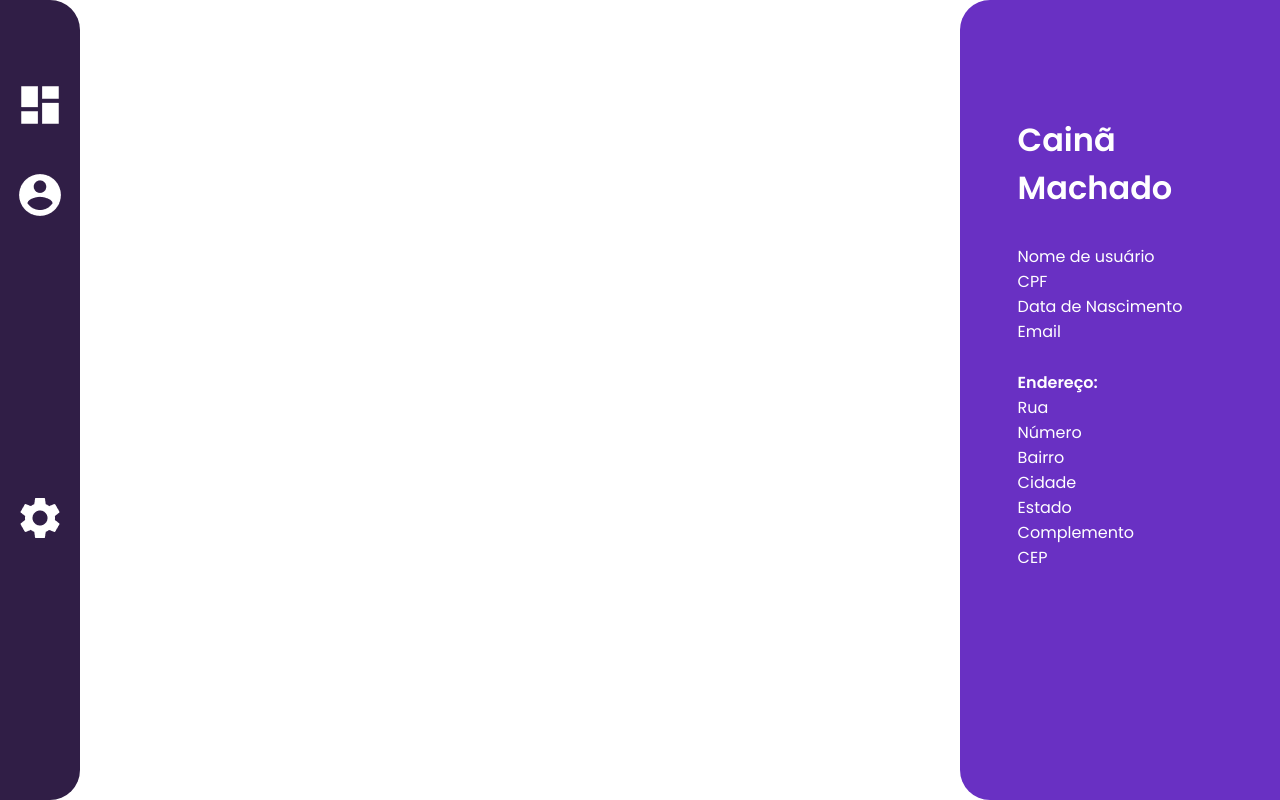
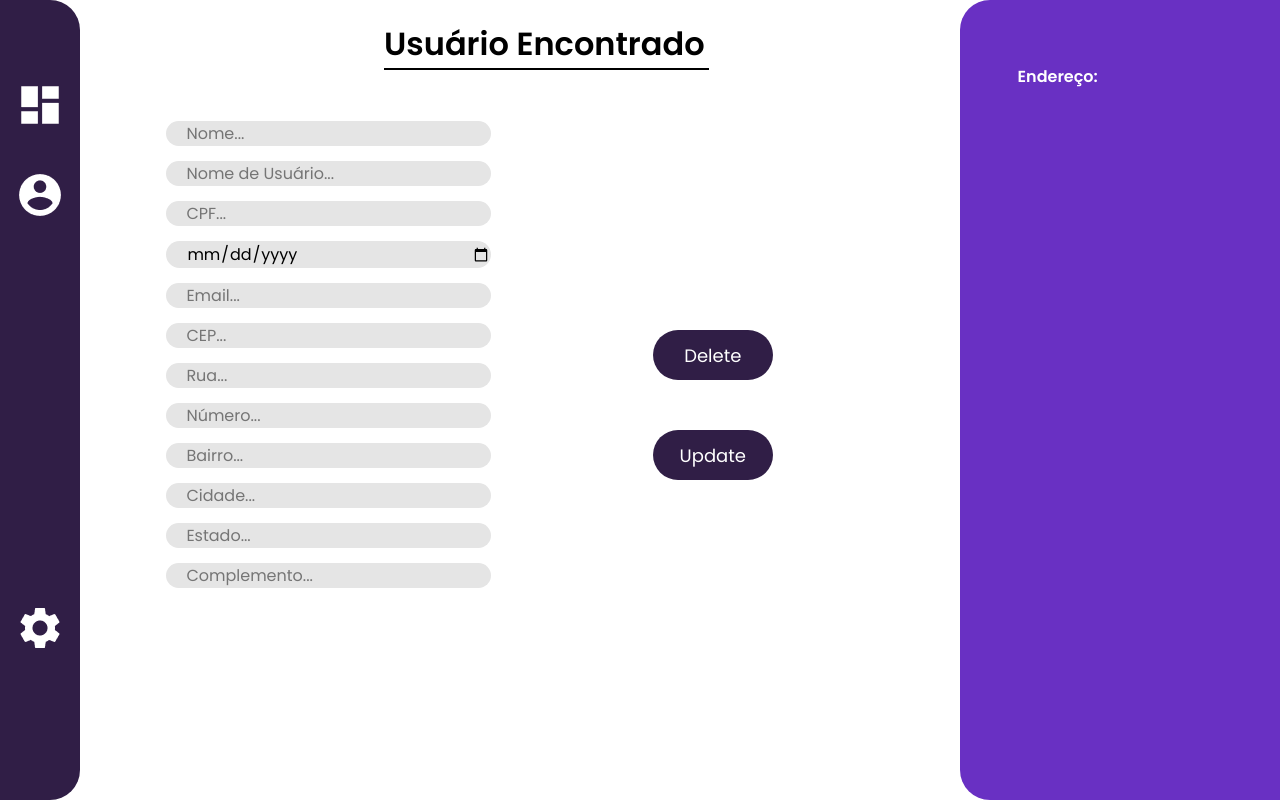
Before and after one commit to AbJoia/Projeto-final-react-web, a React (Create React App) app: page /user/1 in a window 1280 px wide. Built offline with nearby package versions, Linux system fonts and the light colour scheme; no server answers.

Commit message:
User page

```diff
--- a/package.json
+++ b/package.json
@@ -6,6 +6,7 @@
     "@testing-library/jest-dom": "^4.2.4",
     "@testing-library/react": "^9.5.0",
     "@testing-library/user-event": "^7.2.1",
+    "axios": "^0.20.0",
     "react": "^16.13.1",
     "react-dom": "^16.13.1",
     "react-router-dom": "^5.2.0",
--- a/src/App.js
+++ b/src/App.js
@@ -16,7 +16,7 @@ function App() {
         <Route path="/signup" componente={Signup}>
           <Signup />
         </Route>
-        <Route path="/user" componente={User}>
+        <Route path="/user/:id" componente={User}>
           <User/>
         </Route>
       </Switch>
--- a/src/components/Header/styles.js
+++ b/src/components/Header/styles.js
@@ -25,7 +25,7 @@ export const BottomButton = styled.div`
     width: 40px;
     height: 40px;
     position: relative;
-    top: 330px;
+    top: 55%;
     left: 15px;
     display: flex;
     align-items: flex-end;
--- a/src/pages/User/index.js
+++ b/src/pages/User/index.js
@@ -1,6 +1,7 @@
-import React from 'react';
+import React, { useState, useEffect } from 'react';
 
 import Header from '../../components/Header';
+import api from '../../services/api';
 
 import {
     RightBarContainer,
@@ -9,35 +10,128 @@ import {
     ListContainer,
     InfoList,
     AddressList,
-    RightBarContent
+    RightBarContent,
+    // FormContainer,
+    Form,
+    Title,
+    ButtonContainer,
+    DeleteButton,
+    UpdateButton
 } from './styles.js';
+import { Redirect } from 'react-router-dom';
 
 const User = () => {
+    const [newData, setNewData] = useState({
+        cpf: '',
+        dataNascimento: '',
+        email: '',
+        endereco: {
+            bairro: '',
+            cep: '',
+            cidade: '',
+            complemento: '',
+            estado: '',
+            numero: '',
+            rua: ''
+        },
+        nome: '',
+        usuario: ''
+    });
+
+    const id = 27;
+
+    useEffect(() => {
+        api.get(`/cliente/${id}`).then(response => setNewData(response.data));
+    }, []);
+
+    const handleSubmit = () => {
+        api.put(`/cliente/${id}`, newData).then(response => setNewData(response.data));
+    }
+
+    const handleClick = (event) => {
+        api.delete(`/cliente/${id}`);
+        alert('Usuário deletado');
+
+        sendHome();
+    }
+
+    const sendHome = () => {
+        this.setNewData({
+            redirect: true
+        })
+
+        if (this.newData.redirect) {
+            return <Redirect to='/'/>
+        } else {
+            return console.log('Não rolou');
+        }
+    }
+
     return (
         <>
             <Header />
+            <Title>
+                <h1>Usuário Encontrado</h1>
+            </Title>
+            {/* <FormContainer> */}
+            <Form onSubmit={(handleSubmit)}>
+                    <input type='text' placeholder='Nome...' onChange={event => setNewData({...newData, nome: event.target.value})}></input>
+
+                    <input type='text' placeholder='Nome de Usuário...' onChange={event => setNewData({...newData, usuario: event.target.value})} ></input>
+
+                    <input type='text' placeholder='CPF...' onChange={event => setNewData({...newData, cpf: event.target.value})} ></input>
+
+                    <input type='date' placeholder='Data de Nascimento...' onChange={event => setNewData({...newData, dataNascimento: event.target.value})} ></input>
+
+                    <input type='text' placeholder='Email...' onChange={event => setNewData({...newData, email: event.target.value})} ></input>
+
+                    <input type='text' placeholder='CEP...' onChange={event => setNewData({...newData, endereco:{...newData.endereco, cep: event.target.value}})} ></input>
+
+                    <input type='text' placeholder='Rua...' onChange={event => setNewData({...newData, endereco:{...newData.endereco, rua: event.target.value}})} ></input>
+
+                    <input type='text' placeholder='Número...' onChange={event => setNewData({...newData, endereco:{...newData.endereco, numero: event.target.value}})} ></input>
+
+                    <input type='text' placeholder='Bairro...' onChange={event => setNewData({...newData, endereco:{...newData.endereco, bairro: event.target.value}})} ></input>
+
+                    <input type='text' placeholder='Cidade...' onChange={event => setNewData({...newData, endereco:{...newData.endereco, cidade: event.target.value}})} ></input>
+
+                    <input type='text' placeholder='Estado...' onChange={event => setNewData({...newData, endereco:{...newData.endereco, estado: event.target.value}})} ></input>
+
+                    <input type='text' placeholder='Complemento...' onChange={event => setNewData({...newData, endereco:{...newData.endereco, complemento: event.target.value}})} ></input>
+
+                <ButtonContainer>
+                    <DeleteButton>
+                        <button onClick={(handleClick)}>Delete</button>
+                    </DeleteButton>
+                    <UpdateButton>
+                        <button type='submit'>Update</button>
+                    </UpdateButton>
+                </ButtonContainer>
+            </Form>
+            {/* </FormContainer> */}
+
             <RightBarContainer>
                 <RightBarContent>
                     <Name>
-                        <h1>Cainã Machado</h1>
+                        <h1>{newData.nome}</h1>
                     </Name>
                     <Info>
                         <ListContainer>
                             <InfoList>
-                                <li>Nome de usuário</li>
-                                <li>CPF</li>
-                                <li>Data de Nascimento</li>
-                                <li>Email</li>
+                                <li>{newData.usuario}</li>
+                                <li>{newData.cpf}</li>
+                                <li>{newData.dataNascimento}</li>
+                                <li>{newData.email}</li>
                             </InfoList>
                             <h4>Endereço:</h4>
                             <AddressList>
-                                <li>Rua</li>
-                                <li>Número</li>
-                                <li>Bairro</li>
-                                <li>Cidade</li>
-                                <li>Estado</li>
-                                <li>Complemento</li>
-                                <li>CEP</li>
+                                <li>{newData.endereco.rua}</li>
+                                <li>{newData.endereco.numero}</li>
+                                <li>{newData.endereco.bairro}</li>
+                                <li>{newData.endereco.cidade}</li>
+                                <li>{newData.endereco.estado}</li>
+                                <li>{newData.endereco.complemento}</li>
+                                <li>{newData.endereco.cep}</li>
                             </AddressList>
                         </ListContainer>
                     </Info>
--- a/src/pages/User/styles.js
+++ b/src/pages/User/styles.js
@@ -4,7 +4,7 @@ export const RightBarContainer = styled.div`
     background-color: #6930C3;
     height: 100%;
     width: 25%;
-    position: absolute;
+    position: fixed;
     top: 0;
     right: 0;
     border-radius: 30px 0 0 30px;
@@ -15,11 +15,9 @@ export const Name = styled.div`
     display: flex;
     position: relative;
     margin-right: 10%;
-    margin-top: 15px;
     color: #fff;
 
     h1 {
-        margin-top: 35%;
         margin-left: 20%;
     }
 `;
@@ -47,5 +45,87 @@ export const AddressList = styled.ul`
 `;
 
 export const RightBarContent = styled.div`
+    margin-top: 10%;
+`;
 
+// export const FormContainer = styled.div`
+//     display: flex;
+// `;
+
+export const Form = styled.form`
+    display: flex;
+    flex-direction: column;
+    margin-left: 13%;
+    margin-top: 4%;
+    padding: 0;
+    width: 325px;
+    height: 255px;
+
+    input {
+        width: 325px;
+        height: 30px;
+        margin-bottom: 15px;
+        background-color: #E5E5E5;
+        border: none;
+        border-radius: 20px;
+        padding-left: 20px;
+    }
 `;
+
+export const Title = styled.div`
+    position: relative;
+    left: 30%;
+    padding-top: 20px;
+    width: 325px;
+
+    h1 {
+        border-bottom: 2px black solid;
+    }
+`;
+
+export const ButtonContainer = styled.div`
+    position: absolute;
+    margin-left: 38%;
+    bottom: 40%;
+`;
+
+export const DeleteButton = styled.div`
+    margin-bottom: 50px;
+
+    button {
+        transition: 0.3s;
+        width: 120px;
+        height: 50px;
+        border-radius: 30px;
+        border-style: none;
+        font-size: 18px;
+        color: white;
+        background-color: #301E46;
+        &:hover{
+            background-color: red;
+            color: black;
+            width: 130px;
+            height: 60px;
+        }
+    }
+`;
+
+export const UpdateButton = styled.div`
+
+    button {
+        transition: 0.3s;
+        width: 120px;
+        height: 50px;
+        border-radius: 30px;
+        border-style: none;
+        font-size: 18px;
+        color: white;
+        background-color: #301E46;
+        &:hover{
+            background-color: yellow;
+            color: black;
+            width: 130px;
+            height: 60px;
+        }
+    }
+`;
--- /dev/null
+++ b/src/services/api.js
@@ -0,0 +1,7 @@
+import axios from 'axios';
+
+const api = axios.create({
+  baseURL: 'http://residencia-ecommerce.us-east-1.elasticbeanstalk.com'
+})
+
+export default api;
```
Also changed, not shown: 1 other file (tests, documents, lock files or other folders).
